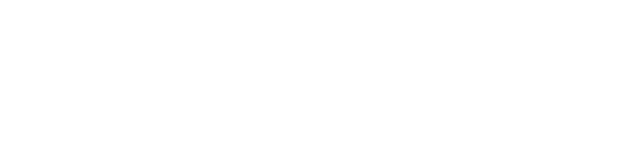
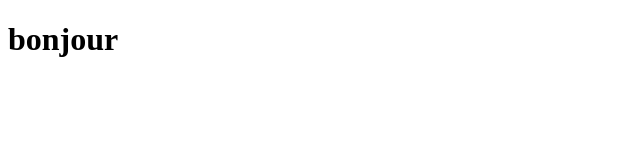
Before and after one commit to j-erhard/root-me, a plain HTML site: page index.html in a window 1280 px wide. Shown: the whole page, without its empty margins (0-640 px from the left). Drawn offline with Linux system fonts and the light colour scheme.

Commit message:
Update index.html

```diff
--- a/index.html
+++ b/index.html
@@ -1,6 +1,10 @@
 <!DOCTYPE html>
 <html>
+  <head>
+
+  </head>
   <body>
+    <h1>bonjour</h1>
     <script>
       console.log('Wesh alors !');
     </script>
```
